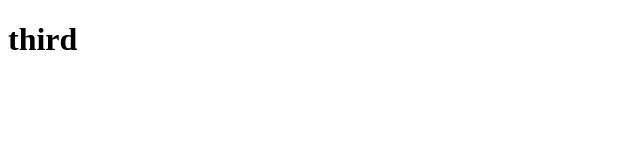
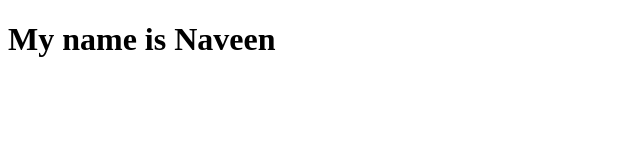
Before and after one commit to Navnofficial/Microprocessor, a plain HTML site: page index.html in a window 1280 px wide. Shown: the whole page, without its empty margins (0-640 px from the left). Drawn offline with Linux system fonts and the light colour scheme.

Commit message:
This is the 2nd change for mearge testing

```diff
--- a/index.html
+++ b/index.html
@@ -6,6 +6,6 @@
     <title>Document</title>
 </head>
 <body>
-    <h1>third</h1>
+    <h1>My name is Naveen</h1>
 </body>
 </html>
```
